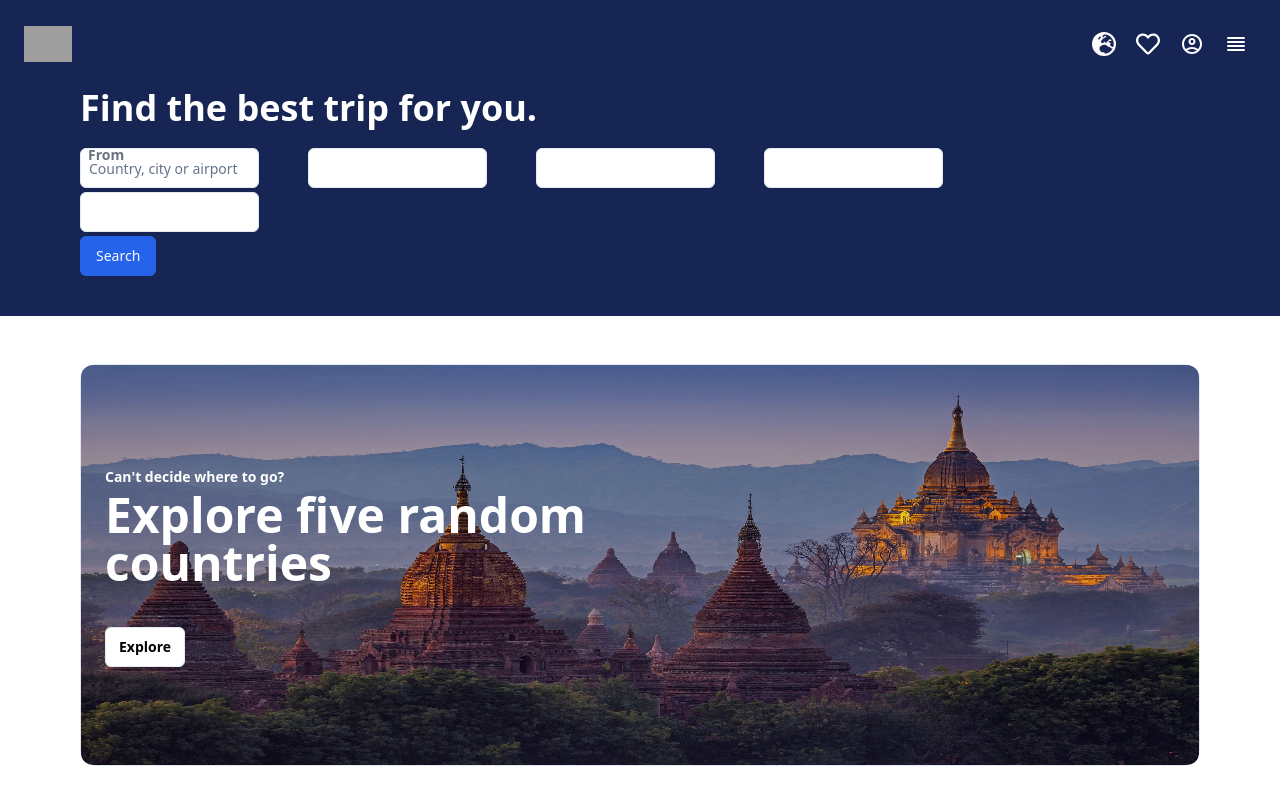
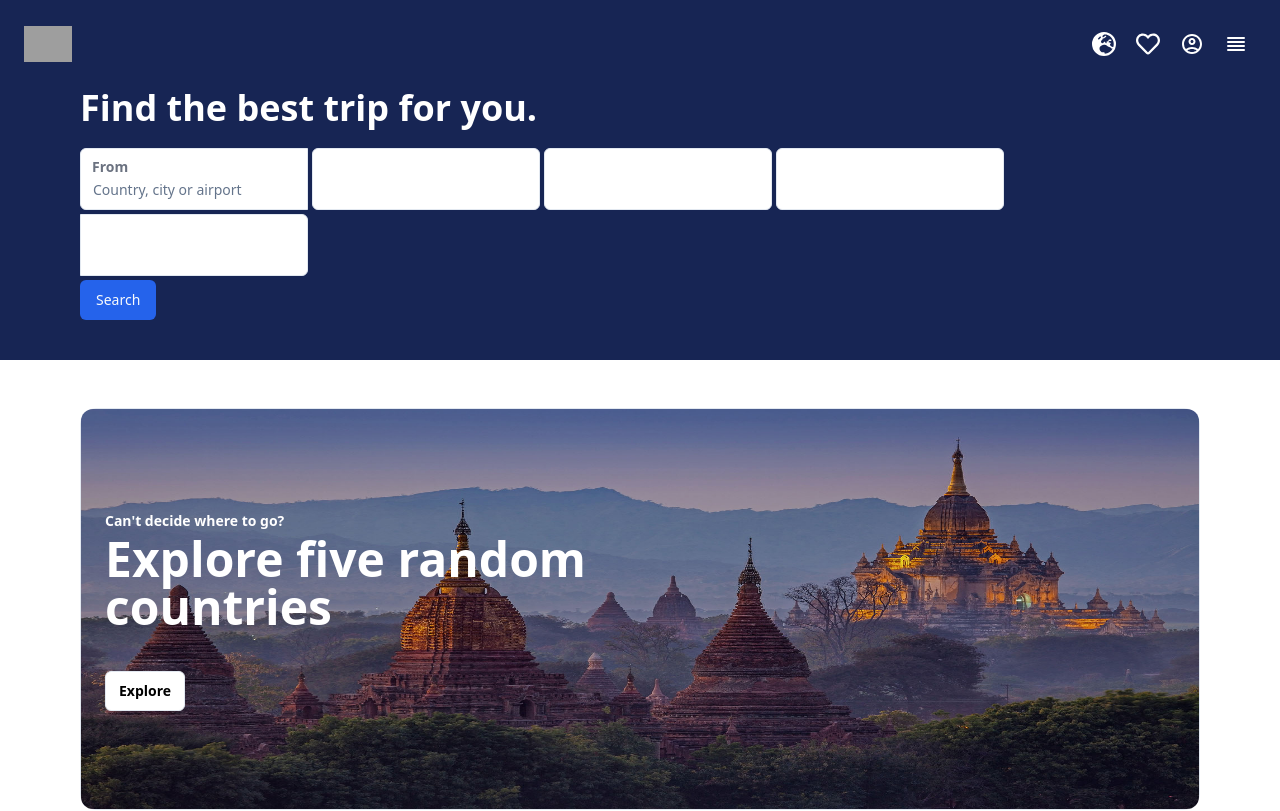
Before and after one commit to Pieczasz/find-trip, a Next.js app: page / in a window 1280 px wide. Shown: the top 811 px of the page. Built offline with nearby package versions, Linux system fonts and the light colour scheme; grey boxes are pictures that could not be loaded.

Commit message:
Working on SearchButton

```diff
--- a/src/components/Inputs.tsx
+++ b/src/components/Inputs.tsx
@@ -6,11 +6,15 @@ const Inputs = () => {
 	return (
 		<div className="flex gap-1 pb-10 w-full flex-wrap justify-between">
 			<div className="flex flex-wrap gap-1 w-30">
-				<SearchButton info="From" placeholder="Country, city or airport" />
+				<SearchButton
+					info="From"
+					placeholder="Country, city or airport"
+					classNameInput="rounded-r-none"
+				/>
 				<SearchButton />
 				<SearchButton />
 				<SearchButton />
-				<SearchButton />
+				<SearchButton classNameInput="rounded-l-none" />
 			</div>
 			<Button>Search</Button>
 		</div>
--- a/src/components/SearchButton.tsx
+++ b/src/components/SearchButton.tsx
@@ -1,36 +1,48 @@
 import React from 'react';
 import { Label } from './ui/label';
 import { Input } from './ui/input';
-import { Button } from './ui/button';
+import { cn } from '@/lib/utils';
 
 interface SearchButtonProps {
 	info?: string;
 	placeholder?: string;
 	icon?: React.ReactNode;
+	classNameInput?: string;
 }
 
 const SearchButton: React.FC<SearchButtonProps> = ({
 	info,
 	placeholder,
 	icon,
+	classNameInput,
 }) => {
 	return (
 		<div>
 			<Label className="block w-full">
-				<div className="w-4/5 h-3/5 relative">
-					<div className="flex flex-col">
-						{info && (
-							<span className="font-bold text-gray-500 absolute top-0 left-0 pl-2">
-								{info}
-							</span>
-						)}
-						<Input type="text" className=" pl-2" placeholder={placeholder} />
+				<div className="flex items-start w-full relative">
+					{info && (
+						<span className="absolute font-bold text-gray-500 pl-3 pt-3">
+							{info}
+						</span>
+					)}
+					<div className="flex flex-col w-full">
+						<Input
+							type="text"
+							className={cn('flex-grow pt-10 pb-5 pl-3', classNameInput)}
+							placeholder={placeholder}
+						/>
 					</div>
-					<div className="w-8 h-8 md:hidden">{icon}</div>
+					<div className="w-12 h-12 md:w-8 md:h-8 absolute top-0 right-0">
+						{icon}
+					</div>
 				</div>
 			</Label>
 		</div>
 	);
 };
 
+SearchButton.defaultProps = {
+	placeholder: '',
+};
+
 export default SearchButton;
```
